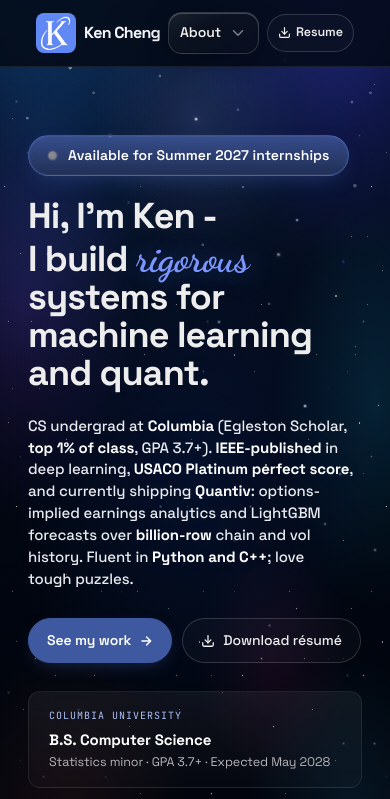
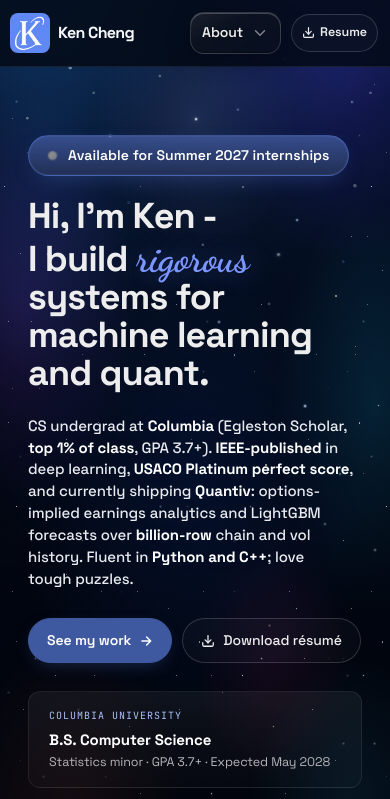
Before and after one commit to kenchengkc/personal-website, a Next.js app: page / in a window 390 px wide. Shown: the top 799 px of the page. Built offline with nearby package versions, Linux system fonts and the light colour scheme.

Commit message:
Refine navigation styles in globals.css by adjusting padding, gap, and alignment properties for improved layout and spacing. Update hero section to span the full width, enhancing visual balance between brand and navigation elements.

```diff
--- a/app/globals.css
+++ b/app/globals.css
@@ -642,8 +642,9 @@ button { font: inherit; cursor: pointer; }
     display: grid;
     grid-template-columns: auto minmax(0, 1fr);
     align-items: center;
-    gap: 12px;
-    padding: 12px 18px;
+    gap: 14px;
+    padding: 12px max(14px, env(safe-area-inset-right, 0px)) 12px
+      max(12px, env(safe-area-inset-left, 0px));
   }
   .v2-nav-links {
     flex: unset;
@@ -654,16 +655,16 @@ button { font: inherit; cursor: pointer; }
   .v2-nav-mnav-trigger {
     min-width: 0;
   }
-  /* Full brand (hero): shrink-wrap the mobile groups so the brand and actions
-     sit closer to the center while "Ken Cheng" is still visible. */
+  /* Full brand (hero top): span the bar so the mark + name sit left and
+     section control + résumé sit right instead of crowding the center. */
   .v2-nav:not(.v2-nav--dense) .v2-nav-inner {
-    width: fit-content;
+    width: 100%;
     max-width: 100%;
     grid-template-columns: auto auto;
-    justify-content: center;
-    padding-left: max(8px, env(safe-area-inset-left, 0px));
-    padding-right: max(8px, env(safe-area-inset-right, 0px));
-    gap: 8px;
+    justify-content: space-between;
+    padding-left: max(10px, env(safe-area-inset-left, 0px));
+    padding-right: max(12px, env(safe-area-inset-right, 0px));
+    gap: 12px;
   }
   .v2-nav:not(.v2-nav--dense) .v2-brand {
     gap: 8px;
@@ -677,8 +678,9 @@ button { font: inherit; cursor: pointer; }
   }
   .v2-nav:not(.v2-nav--dense) .v2-nav-links {
     width: auto;
-    justify-content: flex-start;
-    gap: 8px;
+    justify-content: flex-end;
+    align-items: center;
+    gap: 10px;
   }
   .v2-nav:not(.v2-nav--dense) .v2-nav-resume {
     margin-right: 0;
```
